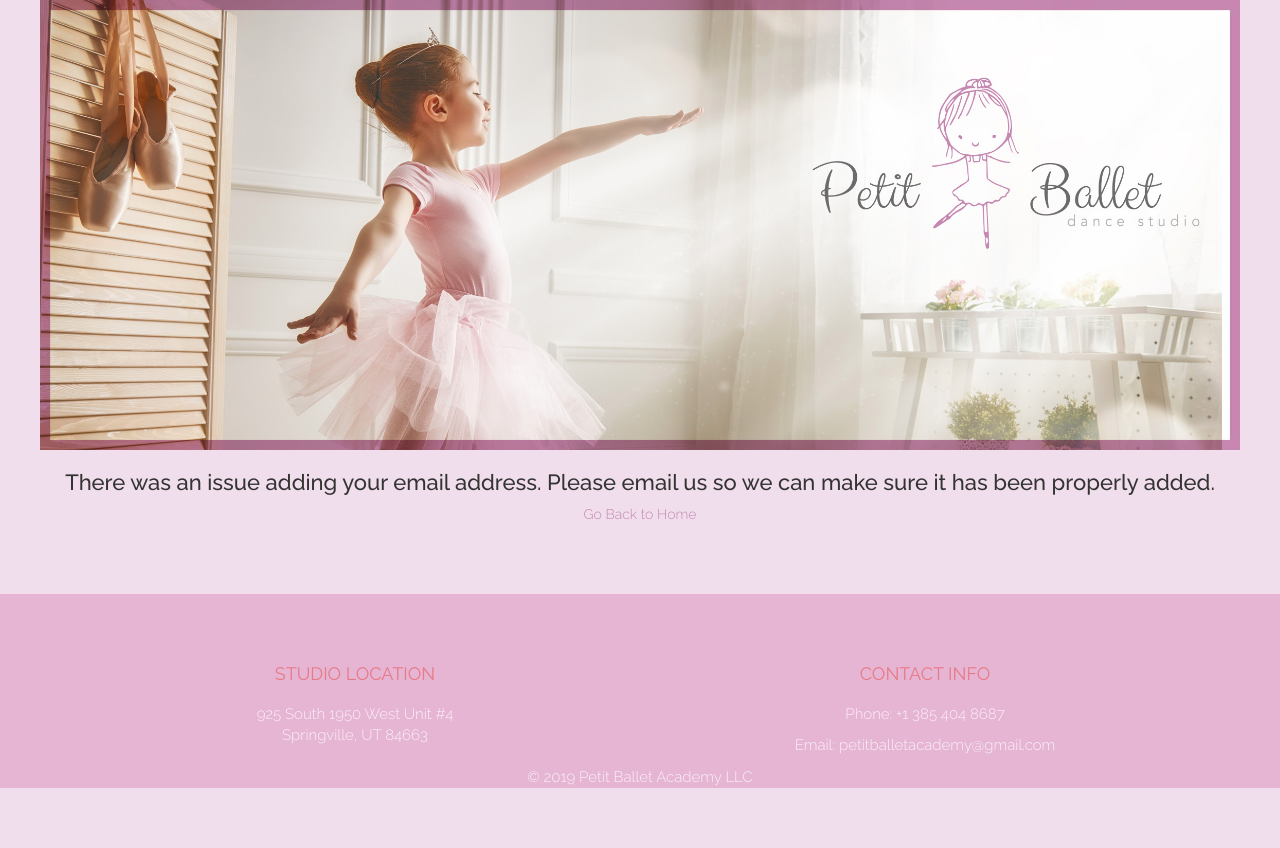
After one commit to andrewwilde/ballet, a Django app: template backend/classes/templates/front/email_failed.html in a window 1280 px wide. The commit adds this page. Run offline with Django 3.2, Linux system fonts and the light colour scheme; the template is opened without the code that fills it, so the values that code supplies are empty; parts of the project's set-up code (start-up, migrations or seed data) failed here and were passed over; some libraries are stand-ins or nearby versions.

Commit message:
Improved email signup feedback and changed events.

```diff
--- /dev/null
+++ b/backend/classes/templates/front/email_failed.html
@@ -0,0 +1,118 @@
+<!DOCTYPE html>
+<html lang="en">
+<head>
+
+<!-- Global site tag (gtag.js) - Google Analytics -->
+<script async src="https://www.googletagmanager.com/gtag/js?id=UA-128368484-1"></script>
+<script>
+  window.dataLayer = window.dataLayer || [];
+  function gtag(){dataLayer.push(arguments);}
+  gtag('js', new Date());
+
+  gtag('config', 'UA-128368484-1');
+</script>
+
+<meta charset="utf-8">
+<meta name="viewport" content="width=device-width, initial-scale=1">
+<title>Petit Ballet Academy: Ballet Studio in Springville, Utah</title>
+<meta name="description" content="Petit Ballet Academy is a quality ballet studio located in Springville, Utah. New ballerinas will be taught the proper fundamentals, whereas experienced ballerinas will continue to build on the skills they have already. Come try out this new ballet studio!">
+<meta name="keywords" content="Springville Ballet,Springville Ballet Class,Springville Ballet Studio,Ballet Class,Utah Ballet,Utah Ballet Class,Dance Class,Children's Ballet, Children's Ballet Class">
+<meta name="author" content="Andrew Wilde">
+
+<!-- Favicons
+    ================================================== -->
+<link rel="shortcut icon" href="/static/img/favicon.ico" type="image/x-icon">
+<link rel="apple-touch-icon" href="/static/img/apple-touch-icon.png">
+<link rel="apple-touch-icon" sizes="72x72" href="/static/img/apple-touch-icon-72x72.png">
+<link rel="apple-touch-icon" sizes="114x114" href="/static/img/apple-touch-icon-114x114.png">
+
+<!-- Bootstrap -->
+<link rel="stylesheet" type="text/css"  href="/static/css/bootstrap.css">
+<link rel="stylesheet" type="text/css" href="/static/fonts/font-awesome/css/font-awesome.css">
+
+<!-- Stylesheet
+    ================================================== -->
+<link rel="stylesheet" type="text/css"  href="/static/css/style.css">
+<link rel="stylesheet" type="text/css"  href="/static/css/payment.css">
+<link rel="stylesheet" type="text/css" href="/static/css/nivo-lightbox/nivo-lightbox.css">
+<link rel="stylesheet" type="text/css" href="/static/css/nivo-lightbox/default.css">
+<link rel="stylesheet" href="https://use.fontawesome.com/releases/v5.5.0/css/all.css" integrity="sha384-B4dIYHKNBt8Bc12p+WXckhzcICo0wtJAoU8YZTY5qE0Id1GSseTk6S+L3BlXeVIU" crossorigin="anonymous">
+<link href="https://fonts.googleapis.com/css?family=Raleway:300,400,500,600,700" rel="stylesheet">
+<link href="https://fonts.googleapis.com/css?family=Open+Sans:300,400,600,700" rel="stylesheet">
+<link href="https://fonts.googleapis.com/css?family=Dancing+Script:400,700" rel="stylesheet">
+
+<!-- HTML5 shim and Respond.js for IE8 support of HTML5 elements and media queries -->
+<!-- WARNING: Respond.js doesn't work if you view the page via file:// -->
+<!--[if lt IE 9]>
+      <script src="https://oss.maxcdn.com/html5shiv/3.7.2/html5shiv.min.js"></script>
+      <script src="https://oss.maxcdn.com/respond/1.4.2/respond.min.js"></script>
+    <![endif]-->
+</head>
+<body id="page-top" data-spy="scroll" data-target=".navbar-fixed-top" style="background-color:#f0deec;">
+<!-- Navigation
+    ==========================================-->
+<!--<nav id="menu" class="navbar navbar-default navbar-fixed-top">
+    <div class="collapse navbar-collapse overlay" id="bs-example-navbar-collapse-1">
+      <ul class="nav navbar-nav navbar-center" style="border-radius: 25px; background-color: rgba(0, 0, 0, 0.5);" >
+        <li><a href="#about" class="page-scroll" style="color:#f0deec">Mission</a></li>
+        <li><a href="#restaurant-menu" class="page-scroll" style="color:#f0deec">Classes</a></li>
+        <li><a href="#team" class="page-scroll" style="color:#f0deec">Staff</a></li>
+        <li><a href="#footer" class="page-scroll" style="color:#f0deec">Contact</a></li>
+      </ul>
+    </div>
+  </div>
+</nav>-->
+<!-- Header -->
+<header id="header">
+  <div class="intro">
+    <div class="overlay">
+      <div class="container">
+        <div class="row">
+          <div class="intro-text">
+          </div>
+        </div>
+      </div>
+    </div>
+  </div>
+</header>
+<div id="confirmation">
+  <div class="section-title text-center center">
+    <h3>There was an issue adding your email address. Please email us so we can make sure it has been properly added.</h3>
+    <center><a href="/">Go Back to Home</a></center>
+  </div>
+</div>
+
+
+<div id="footer">
+  <div class="container text-center">
+    <div class="col-md-6">
+      <h3>Studio Location</h3>
+      <div class="contact-item">
+        <p>925 South 1950 West Unit #4<br/>Springville, UT 84663</p>
+      </div>
+    </div>
+    <div class="col-md-6">
+      <h3>Contact Info</h3>
+      <div class="contact-item">
+        <p>Phone: +1 385 404 8687</p>
+        <p>Email: petitballetacademy@gmail.com</p>
+      </div>
+    </div>
+  </div>
+  <div class="text-center" style="color:white">
+    <p>&copy; 2019 Petit Ballet Academy LLC</p>
+  </div>
+</div>
+
+<h1 style="visibility:hidden; background-color:#f0deec">Springville Ballet Studio</h1>
+
+<script type="text/javascript" src="/static/js/jquery.1.11.1.js"></script>
+<script type="text/javascript" src="/static/js/bootstrap.js"></script>
+<script type="text/javascript" src="/static/js/SmoothScroll.js"></script>
+<script type="text/javascript" src="/static/js/nivo-lightbox.js"></script>
+<script type="text/javascript" src="/static/js/jquery.isotope.js"></script>
+<script type="text/javascript" src="/static/js/jqBootstrapValidation.js"></script>
+<!--<script type="text/javascript" src="/static/js/redirect.js"></script>-->
+
+</body>
+</html>
```
Also changed, not shown: backend/classes/templates/front/email_confirmed.html (added, +117 -0 lines), backend/classes/templates/front/index.html (+7 -4 lines), backend/classes/views.py (+12 -10 lines).
